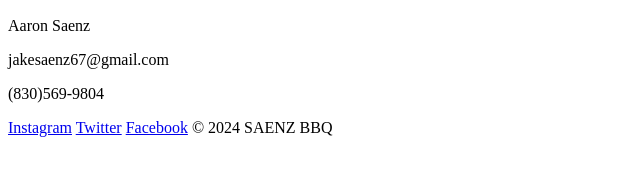
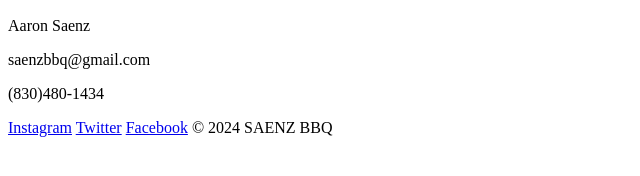
Before and after one commit to Jacob-Saenz/Saenz.html, a plain HTML site: page index.html in a window 1280 px wide. Shown: the part 494-670 px from the top of the page, 0-640 px from the left. Drawn offline with Linux system fonts and the light colour scheme.

Commit message:
Update index.html
updating Aarons contact information

```diff
--- a/index.html
+++ b/index.html
@@ -42,8 +42,8 @@
         <h2>Contact Us</h2>
         <form>
             <p>Aaron Saenz<br>
-         <p>jakesaenz67@gmail.com<br>
-            <p>(830)569-9804<br
+            <p>saenzbbq@gmail.com<br>
+            <p>(830)480-1434<br
             </p>
         </form>
     </section>
```
